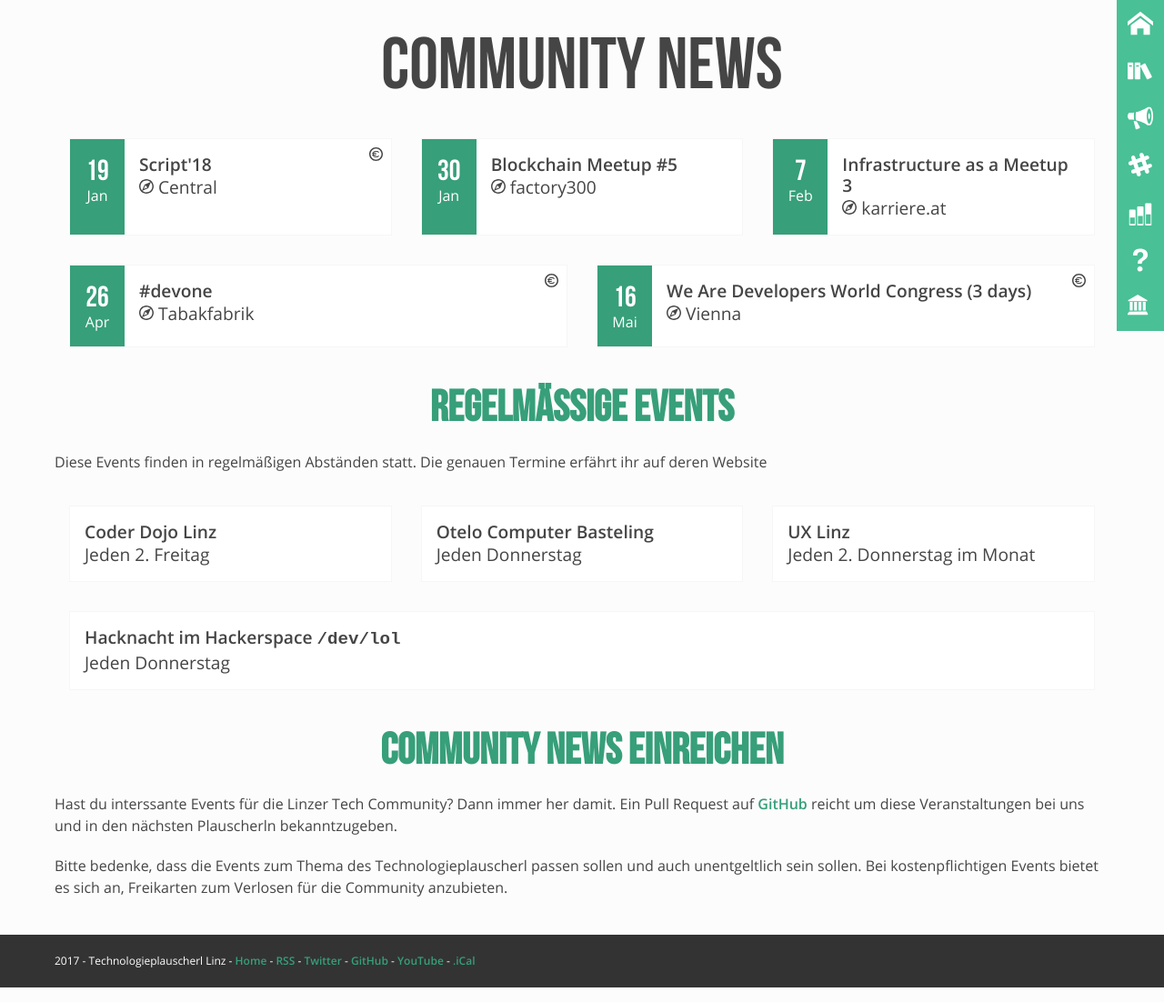
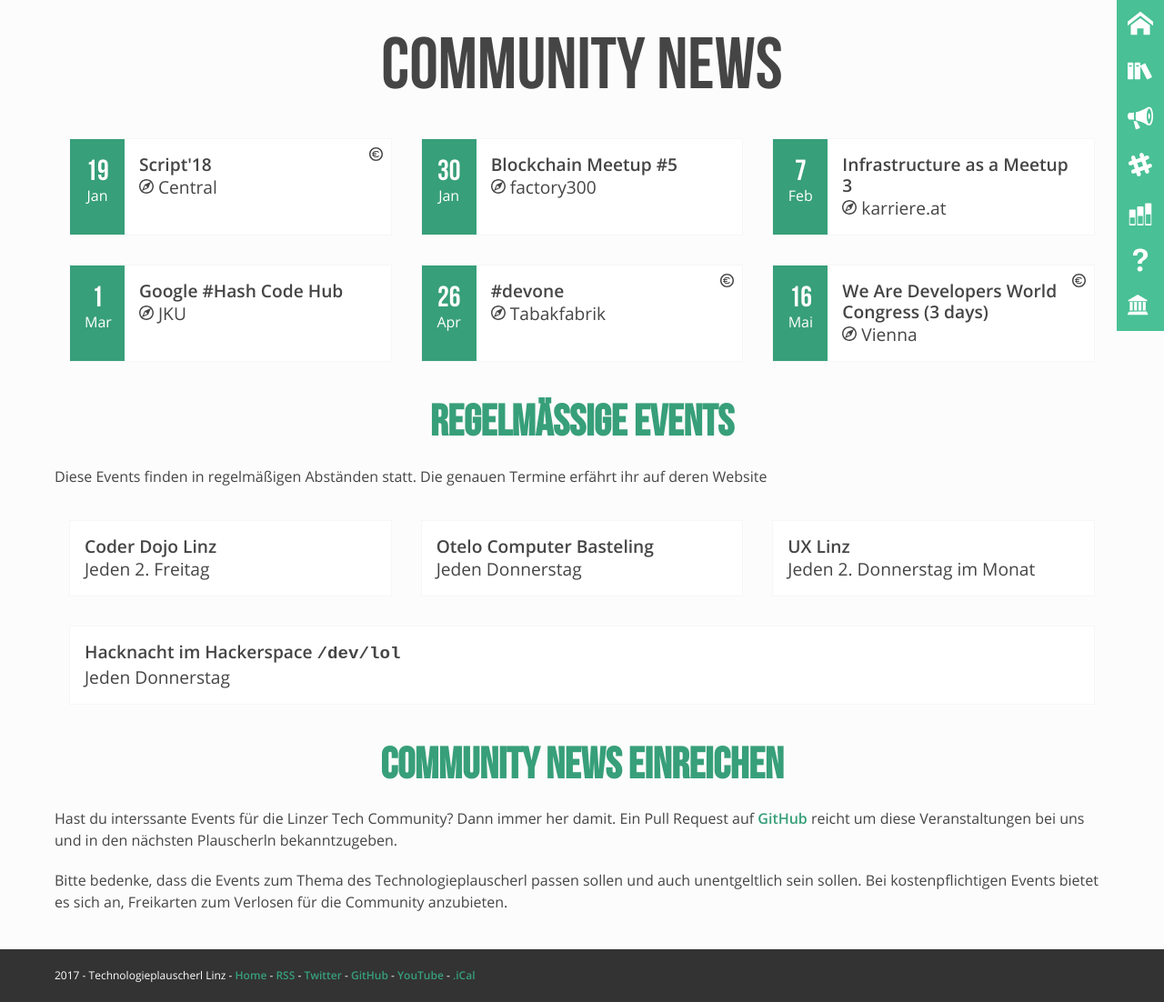
Before and after one commit to mericanAncer127/plauscherl, a Jekyll site: the page built from pages/community-news.html, in a window 1280 px wide. Shown: the whole page at 91% size. Built offline with Jekyll 4.4.1, drawn with Linux system fonts in a browser that asks for light colours.

Commit message:
Add Google #Hash Code Hub @ JKU

```diff
--- a/_data/community.yml
+++ b/_data/community.yml
@@ -348,6 +348,11 @@
       location: JKU, Mensa
       date: 2017-11-10
       link: https://lan.oeh.jku.at
+    -
+      name: "Google #Hash Code Hub"
+      location: JKU
+      date: 2018-03-01
+      link: https://hashcode.withgoogle.com/hubs_list.html
 -
   id: jku-im
   name: "JKU Informationsmanagement"
```
